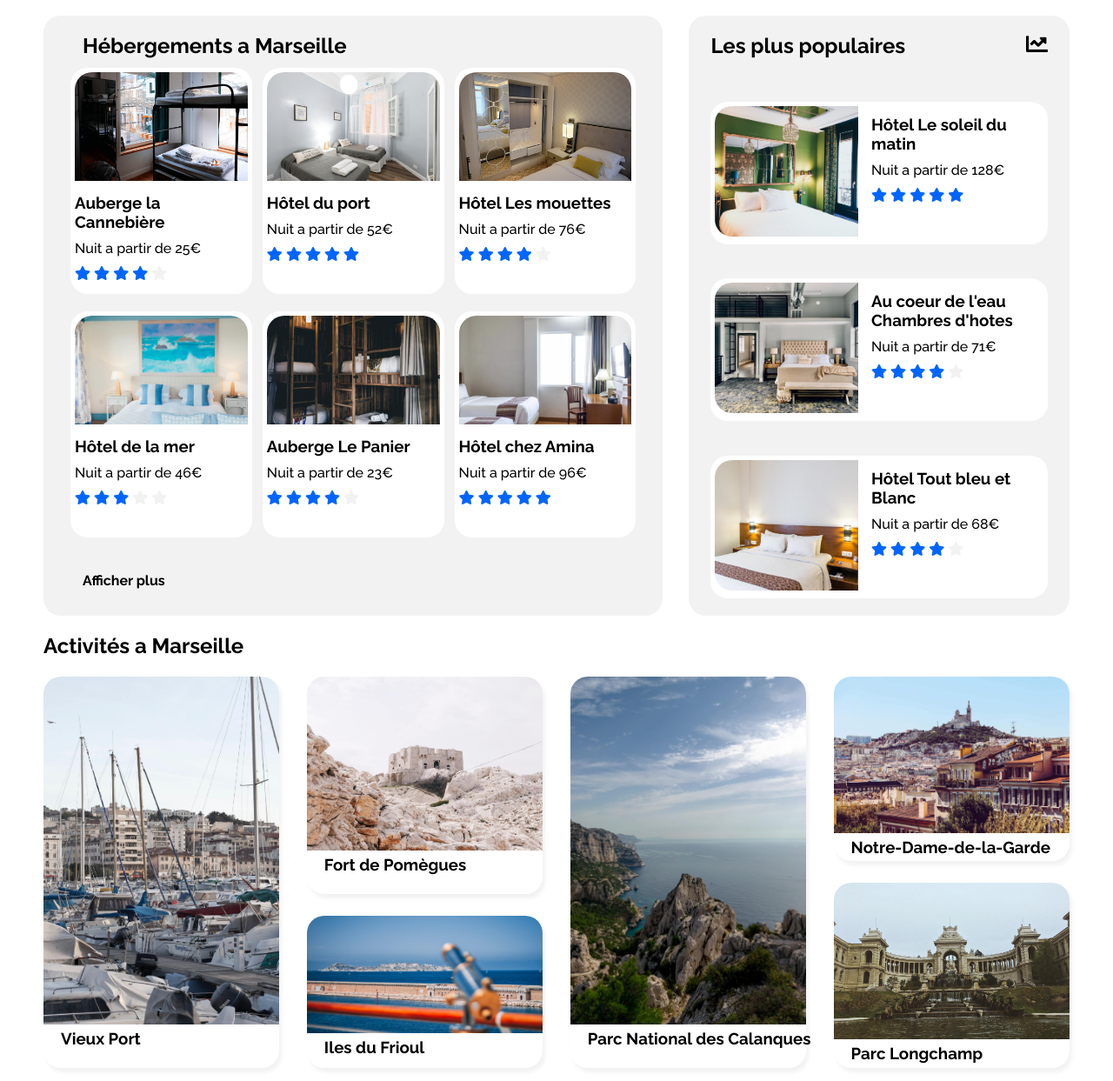
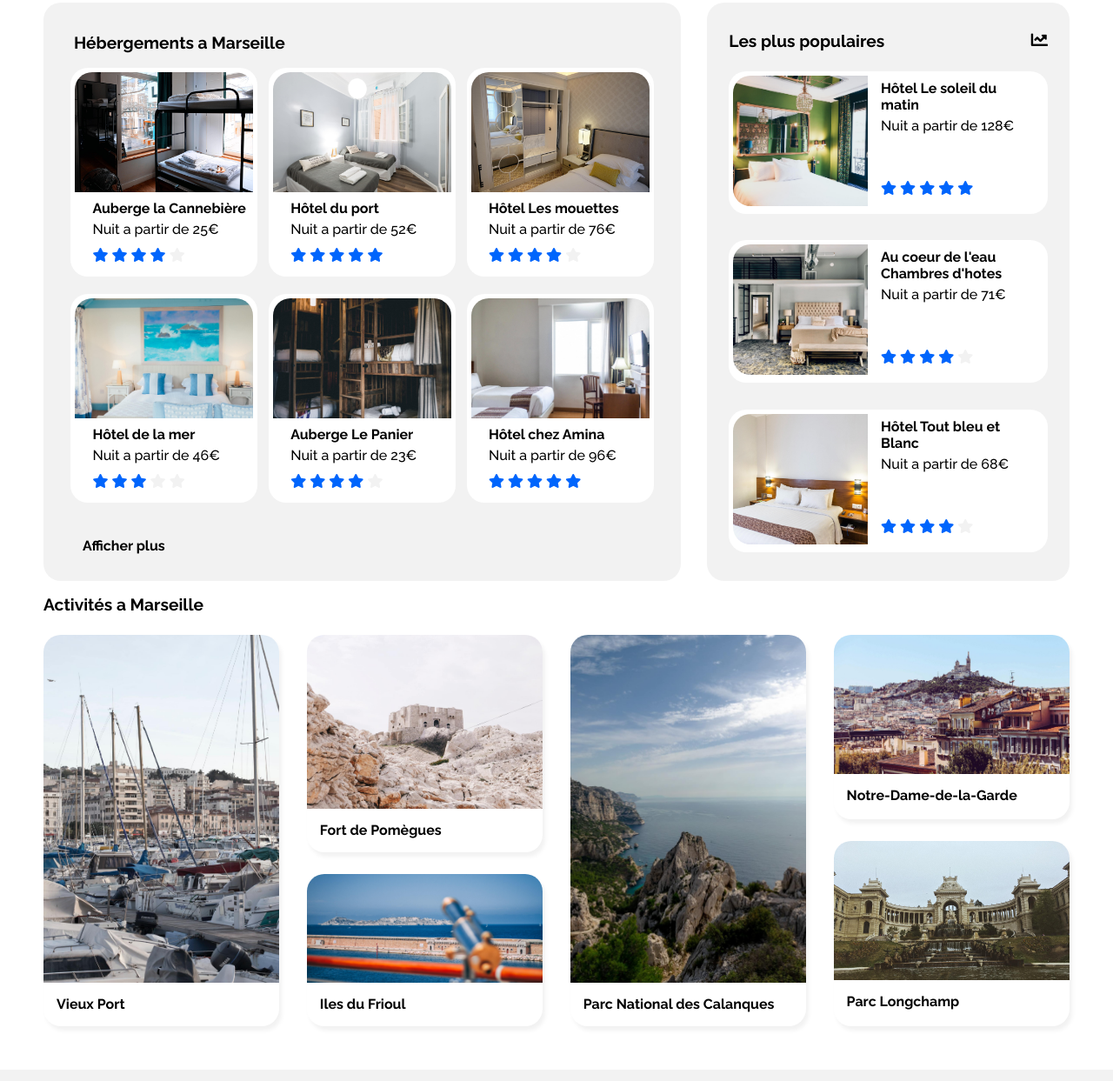
Before and after one commit to Arnaud9876/TRAMAarnaud_2_01072021, a plain HTML site: page index.html in a window 1280 px wide. Shown: the part 340-1583 px from the top of the page at 87% size. Drawn offline with Linux system fonts and the light colour scheme.

Commit message:
Correction post-soutenance

```diff
--- a/index.html
+++ b/index.html
@@ -89,11 +89,12 @@
                     <div class="container-hotel-main">
                         <h3 class="hotel-name">Auberge la Cannebière</h3>
                         <p class="hotel-price">Nuit a partir de <span class="price">25€</span></p>
-                        <i class="fas fa-star on"></i>
+                        <div class="star"> <i class="fas fa-star on"></i>
                             <i class="fas fa-star on"></i>
                             <i class="fas fa-star on"></i>
                             <i class="fas fa-star on"></i>
                             <i class="fas fa-star off"></i>
+                        </div>
                     </div>
                 </a>
             </article>
@@ -111,11 +112,12 @@
                     <div class="container-hotel-main">
                         <h3 class="hotel-name">Hôtel du port</h3>
                         <p class="hotel-price">Nuit a partir de <span class="price">52€</span></p>
+                        <div class="star"> <i class="fas fa-star on"></i>
                             <i class="fas fa-star on"></i>
                             <i class="fas fa-star on"></i>
                             <i class="fas fa-star on"></i>
                             <i class="fas fa-star on"></i>
-                        <i class="fas fa-star on"></i>
+                        </div>
                     </div>
                 </a>
             </article>
@@ -134,11 +136,12 @@
                     <div class="container-hotel-main">
                         <h3 class="hotel-name">Hôtel Les mouettes</h3>
                         <p class="hotel-price">Nuit a partir de <span class="price">76€</span></p>
-                        <i class="fas fa-star on"></i>
+                        <div class="star"> <i class="fas fa-star on"></i>
                             <i class="fas fa-star on"></i>
                             <i class="fas fa-star on"></i>
                             <i class="fas fa-star on"></i>
                             <i class="fas fa-star off"></i>
+                        </div>
                     </div>
                 </a>
             </article>
@@ -157,11 +160,12 @@
                     <div class="container-hotel-main">
                         <h3 class="hotel-name">Hôtel de la mer</h3>
                         <p class="hotel-price">Nuit a partir de <span class="price">46€</span></p>
-                        <i class="fas fa-star on"></i>
+                        <div class="star"> <i class="fas fa-star on"></i>
                             <i class="fas fa-star on"></i>
                             <i class="fas fa-star on"></i>
                             <i class="fas fa-star off"></i>
                             <i class="fas fa-star off"></i>
+                        </div>
                     </div>
                 </a>
             </article>
@@ -180,11 +184,12 @@
                     <div class="container-hotel-main">
                         <h3 class="hotel-name">Auberge Le Panier</h3>
                         <p class="hotel-price">Nuit a partir de <span class="price">23€</span></p>
-                        <i class="fas fa-star on"></i>
+                        <div class="star"> <i class="fas fa-star on"></i>
                             <i class="fas fa-star on"></i>
                             <i class="fas fa-star on"></i>
                             <i class="fas fa-star on"></i>
                             <i class="fas fa-star off"></i>
+                        </div>
                     </div>
                 </a>
             </article>
@@ -203,11 +208,12 @@
                     <div class="container-hotel-main">
                         <h3 class="hotel-name">Hôtel chez Amina</h3>
                         <p class="hotel-price">Nuit a partir de <span class="price">96€</span></p>
+                        <div class="star"> <i class="fas fa-star on"></i>
                             <i class="fas fa-star on"></i>
                             <i class="fas fa-star on"></i>
                             <i class="fas fa-star on"></i>
                             <i class="fas fa-star on"></i>
-                        <i class="fas fa-star on"></i>
+                        </div>
                     </div>
                 </a>
             </article>
--- a/style.css
+++ b/style.css
@@ -33,6 +33,20 @@ a {
 
 .hover a:hover {
     color: #0065FC;
+}
+
+/* Les titres*/
+
+h1 {
+    font-size: 1.2em;
+}
+
+h2 {
+    font-size: 1.2em;
+}
+
+h3 {
+    font-size: 1em;
 }
 
 /*le header   */
@@ -79,12 +93,10 @@ header {
 #hebergement {
     margin-left: 60px;
     color: #0065FC;
-    padding-left: 15px;
-    padding-right: 15px;
 }
 
 #activitesOff {
-    margin-left: 60px;
+    margin-left: 45px;
 }
 
 #bold {
@@ -232,11 +244,16 @@ header {
     justify-content: space-between;
 }
 
+.container-hotel-main {
+    margin-left: 20px;
+}
+
 #hebergements {
     width: 100%;
     height: 20px;
-    margin-left: 20px;
-    margin-top: 20px;
+    margin-left: 10px;
+    margin-top: 35px;
+    margin-bottom: 20px;
 }
 
 main {
@@ -262,25 +279,26 @@ main {
 .main {
     background-color: white;
     width: 30%;
-    height: 250px;
+    height: 230px;
     display: flex;
     flex-direction: row;
     border-radius: 20px;
     padding: 5px;
     margin-bottom: 20px;
+    position: relative;
 }
 
 .hotel-name {
-    margin: 10px 0 0 0;
+    margin: 5px 0 0 0;
 }
 
 .hotel-price {
-    margin: 10px 0 10px 0;
+    margin: 5px 0 5px 0;
 }
 
 .pictureMain>img {
     width: 100%;
-    height: 50%;
+    height: 60%;
     border-radius: 20px 20px 0 0;
 }
 
@@ -308,16 +326,18 @@ aside {
 .title-h2aside {
     width: 75%;
     margin-top: 0;
+    margin-bottom: 0px;
     height: 20px;
 }
 
 .fa-chart-line {
-    font-size: 25px;
+    font-size: 1.2em;
 }
 
 #fa-chart-line {
     display: flex;
     justify-content: space-between;
+    padding-top: 20px;
 }
 
 #aside {
@@ -327,27 +347,32 @@ aside {
 .container-card-aside {
     display: flex;
     padding: 5px 0px 5px 5px;
+    margin-top: 0;
 }
 
 .container-hotel {
     margin-left: 15px;
     padding-right: 20px;
     width: 50%;
+    position: relative;
 }
 
 .soleil {
     background-color: white;
     border-radius: 20px;
+    margin-bottom: 5px;
 }
 
 .eau {
     background-color: white;
     border-radius: 20px;
+    margin-bottom: 5px;
 }
 
 .blanc {
     background-color: white;
     border-radius: 20px;
+    margin-bottom: 20px;
 }
 
 .container-card-aside picture {
@@ -358,6 +383,11 @@ aside {
     width: 100%;
     height: 150px;
     border-radius: 20px 0 0 20px;
+}
+
+.star {
+    position: absolute;
+    bottom: 15px;
 }
 
 /*activites*/
@@ -389,7 +419,7 @@ aside {
 .activiteImg>img {
     display: block;
     width: 100%;
-    height: 180px;
+    height: 160px;
     border-radius: 20px 20px 0 0;
 }
 
@@ -403,14 +433,15 @@ aside {
 .activiteImgColumn25>img {
     display: block;
     width: 100%;
-    height: 135px;
+    height: 125px;
     border-radius: 20px 20px 0 0;
 }
 
 .name-activity {
-    margin-top: 5px;
-    margin-left: 20px;
-    height: 40px;
+    margin-top: 15px;
+    margin-left: 15px;
+    margin-bottom: 0;
+    height: 50px;
     width: 95%;
     border-radius: 0 0 20px 20px;
 }
@@ -503,6 +534,14 @@ h4 {
     #aside {
         width: 450px;
         margin-right: 30px;
+    }
+    .hotel-name {
+        margin-top: 0;
+        font-size: 0.9em;
+    }
+    .hotel-price {
+        margin: 5px 0 5px 0;
+        font-size: 0.9em;
     }
 }
 
@@ -726,9 +765,11 @@ h4 {
         padding: 0;
         display: flex;
         flex-direction: column;
-        justify-content: space-around;
         flex-wrap: wrap;
         width: 55%;
+    }
+    .hotel-name {
+        padding-right: 3px;
     }
     .hotel-price {
         width: 100%;
@@ -771,7 +812,7 @@ h4 {
         margin: 5px 0 5px 0;
     }
     .hotel-price {
-        margin: 5px 0 5px 0;
+        margin: 10px 0 10px 0;
     }
     .plus {
         margin: 0;
```
Lines whose indentation alone changed are shown as unchanged.
